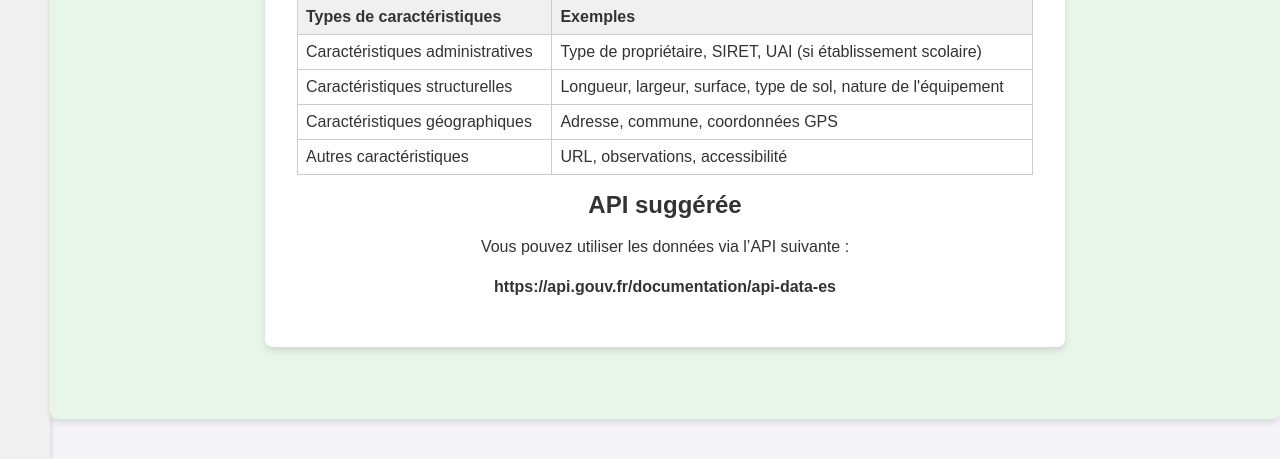
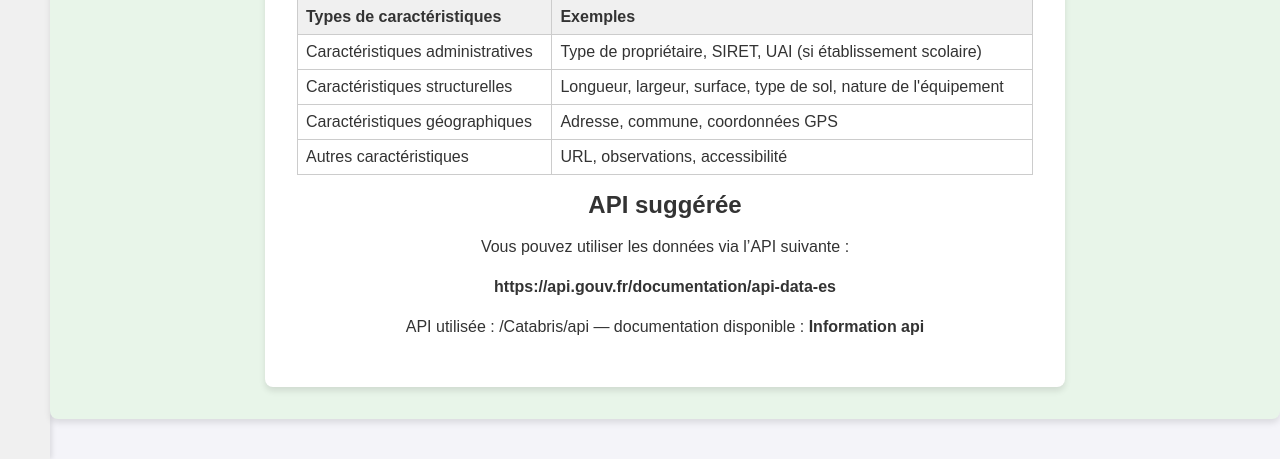
Before and after one commit to FxBam/Catabris, a PHP site: page /information.php in a window 1280 px wide. Shown: the part 676-1135 px from the top of the page. Run offline with PHP 8.4, Linux system fonts and the light colour scheme.

Commit message:
Mise à jour de la documentation api

```diff
--- a/www/information.php
+++ b/www/information.php
@@ -67,6 +67,8 @@ session_start();
                     <h2>API suggérée</h2>
                     <p>Vous pouvez utiliser les données via l’API suivante :</p>
                     <p><a href="https://api.gouv.fr/documentation/api-data-es" target="_blank">https://api.gouv.fr/documentation/api-data-es</a></p>
+
+                    <p>API utilisée : /Catabris/api — documentation disponible : <a href="api_information.php">Information api</a></p>
                 </div>
             </main>
         </div>
```
Also changed, not shown: README.md.
